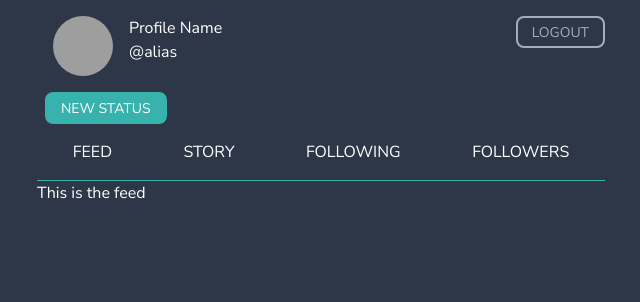
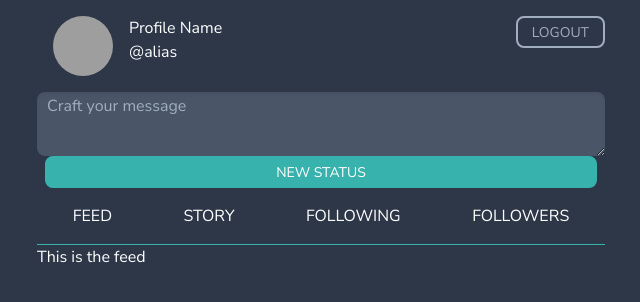
Before and after one commit to connorlindsey/buzzle, a React (Create React App) app: page /home in a window 1280 px wide. Shown: the top 302 px of the page, without its empty margins (319-959 px from the left). Built offline with nearby package versions, Linux system fonts and the light colour scheme; grey boxes are pictures that could not be loaded; the HTML template or start-up script is replaced by a standard one.

Commit message:
Some more updates

```diff
--- a/src/view/HomeView.tsx
+++ b/src/view/HomeView.tsx
@@ -8,6 +8,7 @@ import Feed from './components/Feed';
 import Story from './components/Story';
 import FollowList from './components/FollowList';
 
+import { Form, Textarea } from "./style/Form"
 import Button, { TertiaryButton } from "./style/Button"
 
 enum TAB_SELECTION {
@@ -56,7 +57,10 @@ const HomeView: React.FC = () => {
         </ProfileSection>
 
         {/* New Status */}
-        <Button>New Status</Button>
+        <Form>
+          <Textarea placeholder="Craft your message" />
+          <Button>New Status</Button>
+        </Form>
 
         {/* Tabs */}
         <Tabs>
--- /dev/null
+++ b/src/view/style/Form.ts
@@ -0,0 +1,39 @@
+import styled from "styled-components";
+
+
+export const Form = styled.form`
+	display: flex;
+	flex-direction: column;
+	justify-content: space-around;
+	align-content: center;
+	margin: 0 auto;
+	max-width: 600px;
+`
+
+export const Label = styled.label`
+	width: 100%;
+	margin: 0 auto 1rem;
+`
+
+export const Input = styled.input`
+	width: 100%;
+	border: 1px solid ${props => props.theme.grey["300"]};
+	border-radius: 8px;
+	height: 2.25rem;
+	background: ${props => props.theme.grey["100"]};
+	outline: none;
+	padding-left: 10px;
+	margin: 0 auto;
+	box-shadow: inset 0 -2px 0px hsla(0, 0%, 100%, 0.15), inset 0 1px 1px hsla(0, 0%, 0%, 0.15);
+`
+
+export const Textarea = styled.textarea`
+	width: 100%;
+	border-radius: ${props => props.theme.borderRadius};
+  background: ${props => props.theme.grey["700"]};
+  box-shadow: ${props => props.theme.elevationInner};
+	resize: vertical;
+	height: 4rem;
+	padding: 2px 10px;
+	outline: none;
+`
--- a/src/view/style/Theme.ts
+++ b/src/view/style/Theme.ts
@@ -1,6 +1,12 @@
 export default {
   maxWidth: "600px",
   borderRadius: "8px",
+  elevationInner: `inset 0 2px 4px 0 rgba(0, 0, 0, 0.06)`,
+  elevation1: `0 1px 3px rgba(0,0,0,.12), 0 1px 2px rgba(0,0,0,.24)`,
+  elevation2: `0 3px 6px rgba(0,0,0,.15), 0 2px 4px rgba(0,0,0,.12)`,
+  elevation3: `0 10px 20px rgba(0,0,0,.15), 0 3px 6px rgba(0,0,0,.1)`,
+  elevation4: `0 15px 25px rgba(0,0,0,.15), 0 5px 10px rgba(0,0,0,.05)`,
+  elevation5: `0 20px 40px rgba(0,0,0,.2)`,
   primary: {
     "100": "#E6FFFA",
     "200": "#B2F5EA",
```
